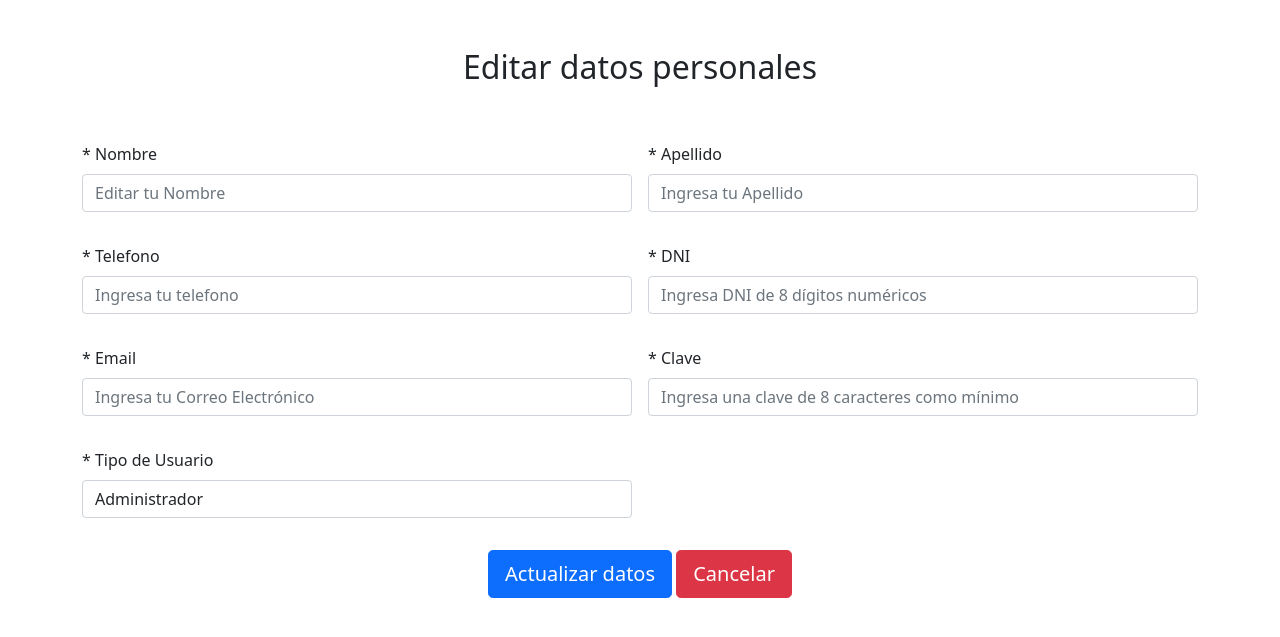
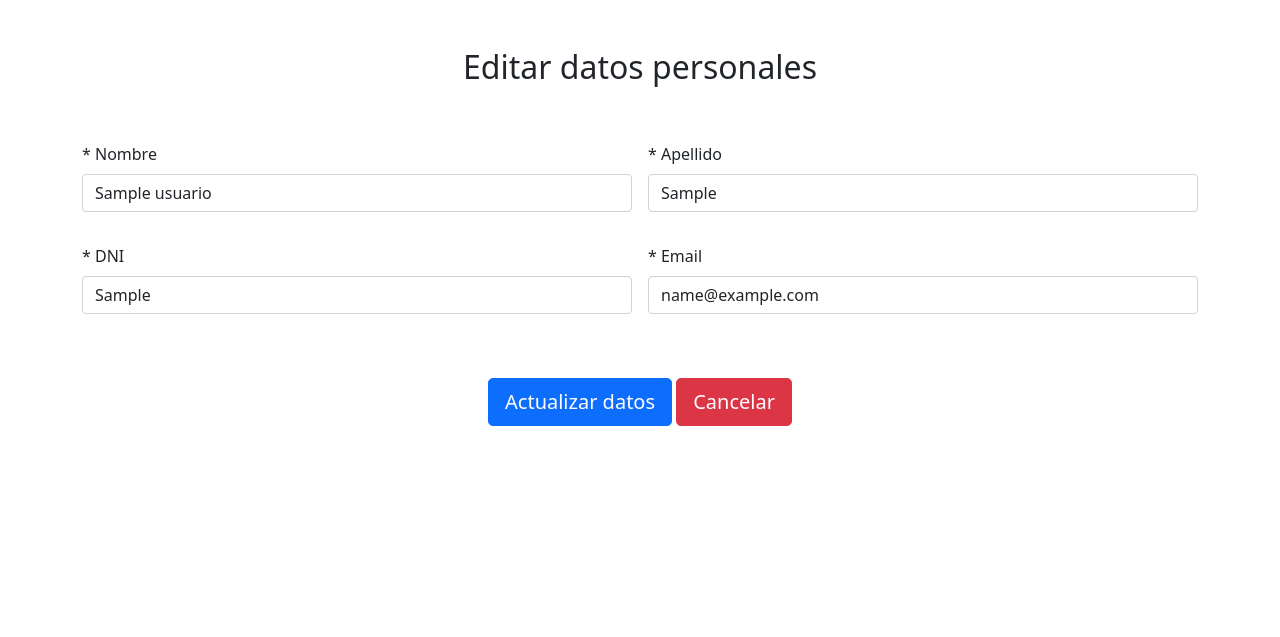
Before and after one commit to ianucraniano/Proyecto2023, a PHP site: page /form_editar.php?idusuarios=1 in a window 1280 px wide. Shown: the part 57-694 px from the top of the page. Run offline with PHP 8.4, Linux system fonts and the light colour scheme; tables that the repository leaves empty or names only in its code hold one stand-in row (values such as "Sample post"); data that the repository does not hold is empty; some web fonts are replaced.

Commit message:
actualizamos formulario editar

```diff
--- a/editarp.php
+++ b/editarp.php
@@ -39,7 +39,7 @@ $error = "";
 
        $result=mysqli_query($conex,$sql);
 
-     die($sql);
+     //die($sql);
 
        if ($result){
 
--- a/form_agregarp.php
+++ b/form_agregarp.php
@@ -52,8 +52,8 @@ include('header.php');
     <input type="date" class="form-control" name="fechaIngreso" id="fechaIngreso" placeholder="Ingresa fecha de ingreso" required>
   </div>
   <div class="col-sm-6 mb-3">
-    <label for="dni" class="form-label">Donante</label>
-    <input type="text" class="form-control" name="donante" id="donante" placeholder="Ingresa el donante" required>
+    <label for="nombre" class="form-label">Donante</label>
+    <input type="text" class="form-control" name="nombre" id="nombre" placeholder="Ingresa el donante" required>
   </div>
 
 
--- a/form_editar.php
+++ b/form_editar.php
@@ -1,7 +1,33 @@
 <?php
 session_start();
+require_once "conexion.php";
 
 
+if (!isset($_GET['msje'])){
+
+
+
+ $id=$_GET['idusuarios'];
+
+
+
+
+}else{
+
+
+
+ $id=$_SESSION['ids'];
+
+
+}
+
+$sql= "SELECT nombre,apellido,dni,email FROM usuarios WHERE idusuarios = $id" ;
+
+//die($sql);
+
+$result=mysqli_query($conex,$sql);
+
+$fila=mysqli_fetch_assoc($result);
 
 
 ?>
@@ -30,7 +56,7 @@ include("header.php");
   <br>
    <br>
 
-  <form class="row g-3" action="editar.php" method="post">
+  <form class="row g-3" action="editar.php" method="POST">
 
   <div class="col-sm-6">
     <label for="nombre" class="form-label">* Nombre</label>
@@ -39,10 +65,6 @@ include("header.php");
   <div class="col-sm-6 mb-3">
     <label for="apellido" class="form-label">* Apellido</label>
     <input type="text" class="form-control" name="apellido" id="apellido" placeholder="Ingresa tu Apellido" value="<?php echo $fila['apellido']; ?>" required>
-  </div>
-  <div class="col-sm-6 mb-3">
-    <label for="telefono" class="form-label">* Telefono</label>
-    <input type="text" class="form-control" name="telefono" id="telefono" placeholder="Ingresa tu telefono" value="<?php echo $fila['telefono']; ?>" required>
   </div>
    <div class="col-sm-6 mb-3">
     <label for="dni" class="form-label">* DNI</label>
@@ -54,21 +76,8 @@ include("header.php");
     <input type="text" class="form-control" name="email" id="email" placeholder="Ingresa tu Correo Electrónico" value="<?php echo $fila['email']; ?>" required>
   </div>
 
- <div class="col-sm-6 mb-3">
-    <label for="clave" class="form-label">* Clave</label>
-    <input type="password" class="form-control" name="clave" id="clave" placeholder="Ingresa una clave de 8 caracteres como mínimo" value="<?php
-    echo $fila['clave'];?>" required>
-  </div>
 
-  <div class="col-sm-6 mb-3">
-  <label for="tipo_usuario" class="form-label">* Tipo de Usuario</label>
-  <select class="form-control" name="tipo_usuario" id="tipo_usuario" required>
-    <option value="administrador" <?php if ($fila['tipo_usuario'] == "administrador") echo "selected"; ?>>Administrador</option>
-    <option value="gerente" <?php if ($fila['tipo_usuario'] == "gerente") echo "selected"; ?>>Gerentes</option>
-  </select>
-</div>
 
-  <div class="col-sm-6 mb-3">
 
 
 </div>
@@ -86,6 +95,26 @@ include("header.php");
 </section>
 
 
+<?php
+
+    // Uso de GET para mostrar Mensaje resultante de la operacion de Actualizacion
+
+    if (isset($_GET["msje"])){
+
+       if($_GET["msje"]!="ok"){
+
+         echo "<div class='text-center mt-4 mb-5'><div class='alert alert-danger' role='alert'><strong>".$_GET["msje"]."</strong><a href='listadoadm.php' </a></div>";
+
+       }else{
+
+
+         echo "<div class='text-center mt-4 mb-5'><div class='alert alert-success' role='alert'><strong>"."Actualización Exitosa!"."</strong><a href='listadoadm.php' </a></div>";
+
+       }
+  }
+  ?>
+
+
 
 
 
--- a/form_eliminarp.php
+++ b/form_eliminarp.php
@@ -55,7 +55,7 @@ session_start();
 
     <div class="col-sm-6 mb-3">
     <label for="donante" class="form-label">* Donante</label>
-    <input type="text" class="form-control" name="donante" id="donante" placeholder="Ingresa tu Correo Electrónico" value="<?php echo $fila['email']; ?>" disabled>
+    <input type="text" class="form-control" name="donante" id="donante" placeholder="Ingresa tu Correo Electrónico" value="<?php echo $fila['nombre']." ".$fila['apellido']; ?>" disabled>
   </div>
 
   <div class="col-sm-6 mb-3">
--- a/funcionesval.php
+++ b/funcionesval.php
@@ -29,10 +29,7 @@ function ValidacionDatos() {
 		$var_bool=FALSE;
 	}
 
-	if(strlen($_POST['clave'])<8){
-		$error.="Error contraseña ";
-		$var_bool=FALSE;
-	}
+
 
 
 
--- a/funcionv.php
+++ b/funcionv.php
@@ -14,8 +14,8 @@ function Validacion() {
 	}
 
 
-	if(!is_string($_POST['donante']) || !preg_match("/^[a-zA-Z ]+$/", $_POST['donante'])){
-		$error.="Error donante";
+	if(!is_string($_POST['nombre']) || !preg_match("/^[a-zA-Z ]+$/", $_POST['nombre'])){
+		$error.="Error";
 		$var_bool=FALSE;
 	}
 
--- a/insertar_pieza.php
+++ b/insertar_pieza.php
@@ -15,7 +15,7 @@
 $error = "";
 
 if(!empty(trim($_POST['numeroInventario'])) && !empty(trim($_POST['especie'])) &&
-   !empty(trim($_POST['estadoConservacion'])) && !empty(trim($_POST['fechaIngreso'])) && !empty(trim($_POST['donante']))&& !empty(trim($_POST['clasificacion']))){
+   !empty(trim($_POST['estadoConservacion'])) && !empty(trim($_POST['fechaIngreso'])) && !empty(trim($_POST['nombre']))&& !empty(trim($_POST['clasificacion']))){
 
 
 	if (Validacion()){
@@ -27,7 +27,8 @@ if(!empty(trim($_POST['numeroInventario'])) && !empty(trim($_POST['especie'])) &
 		$donante=$_POST['nombre'].$_POST['apellido'];
         $clasificacion=$_POST['clasificacion'];
 
-        $sql="INSERT INTO piezas,donante(piezas.numeroInventario,piezas.especie,piezas.estadoConservacio,piezas.fechaIngreso,donante.nombre,donante.apellido,piezas.clasificacion) VALUES('$num','$especie','$estado','$fecha','$donante','$clasificacion')";
+        $sql="INSERT INTO piezas(numeroInventario,especie,estadoConservacio,fechaIngreso,clasificacion) VALUES('$num','$especie','$estado','$fecha','$clasificacion')";
+		$sql="INSERT INTO donante(nombre,apellido) VALUES('$donante')";
 
         $result=mysqli_query($conex,$sql);
 
```
Also changed, not shown: editar.php (+6 -10 lines).
